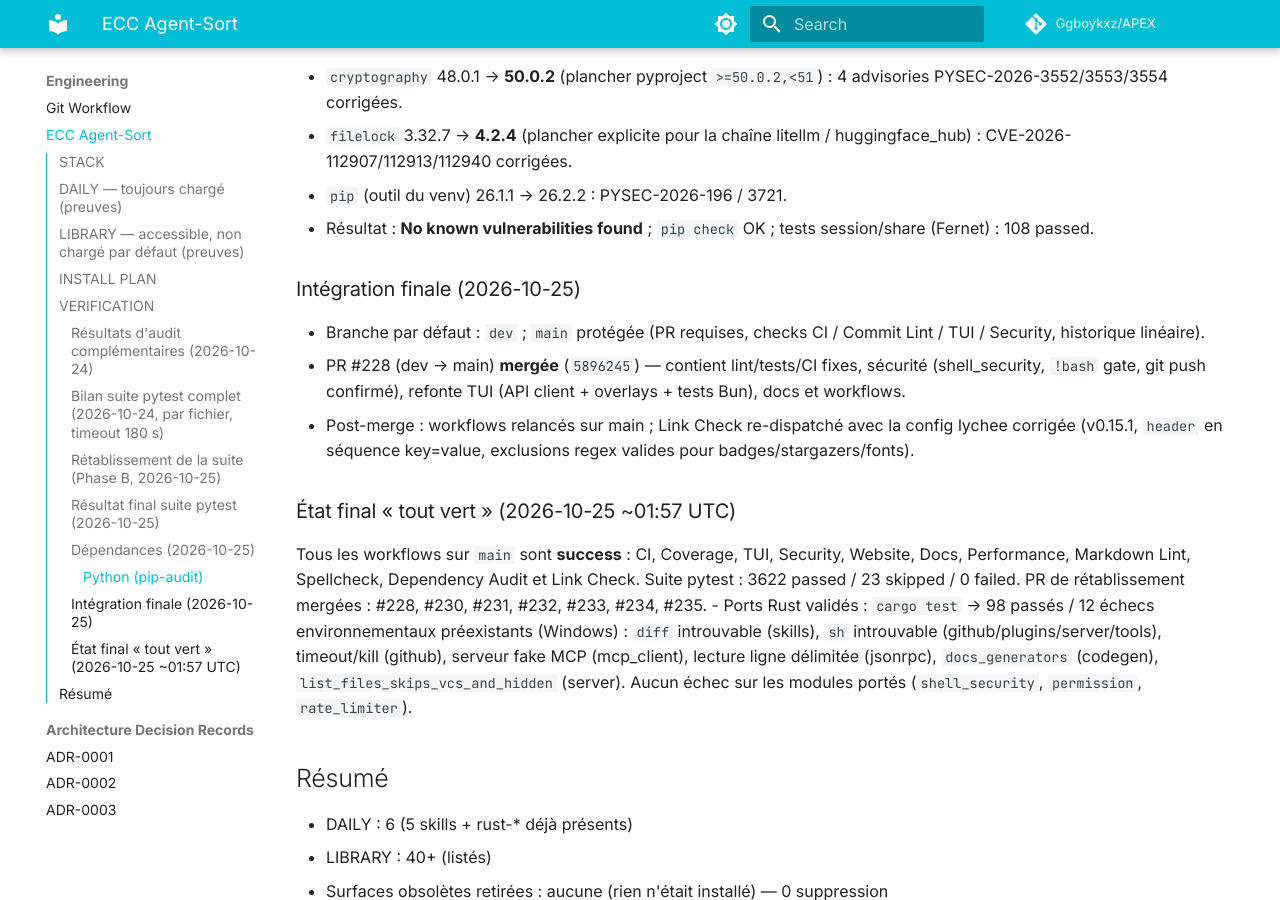
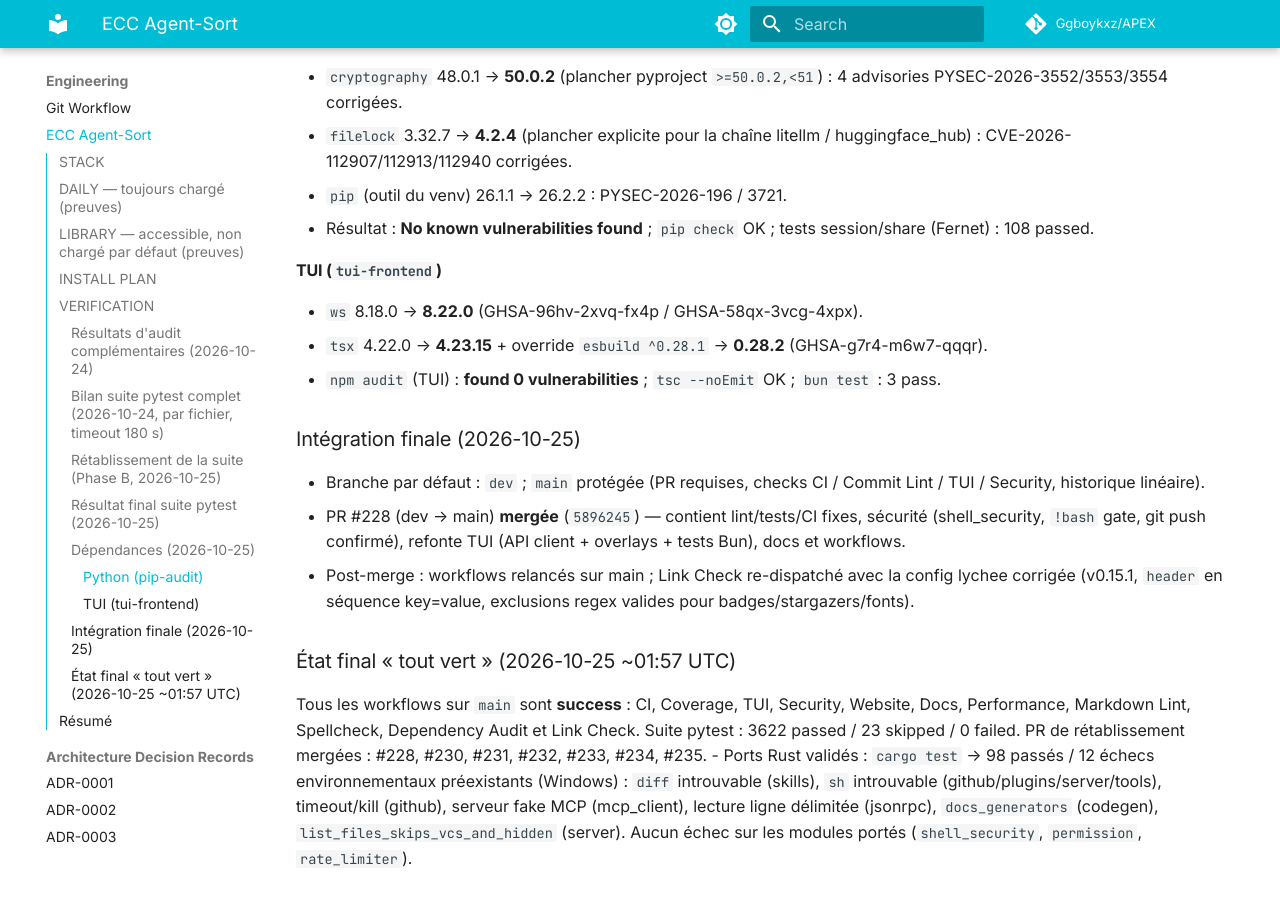
Before and after one commit to Ggboykxz/APEX, an MkDocs documentation site: the page built from docs/ecc-agent-sort.md, in a window 1280 px wide and 900 px high, scrolled down 4847 px. Built offline with MkDocs 1.6.1 and Material for MkDocs 9.7.7, drawn with Linux system fonts in a browser that asks for light colours; comment, search, counter and statistics services are not loaded; the version menu is left out.

Commit message:
chore(deps): bump ws and tsx/esbuild in TUI (npm audit clean)

```diff
--- a/docs/ecc-agent-sort.md
+++ b/docs/ecc-agent-sort.md
@@ -156,6 +156,14 @@ Les 23 skips sont documentés et motivés (POSIX-only / chmod / watchdog absent)
 - Résultat : **No known vulnerabilities found** ; `pip check` OK ;
   tests session/share (Fernet) : 108 passed.
 
+#### TUI (`tui-frontend`)
+
+- `ws` 8.18.0 → **8.22.0** (GHSA-96hv-2xvq-fx4p / GHSA-58qx-3vcg-4xpx).
+- `tsx` 4.22.0 → **4.23.15** + override `esbuild ^0.28.1` → **0.28.2**
+  (GHSA-g7r4-m6w7-qqqr).
+- `npm audit` (TUI) : **found 0 vulnerabilities** ; `tsc --noEmit` OK ;
+  `bun test` : 3 pass.
+
 ### Intégration finale (2026-10-25)
 
 - Branche par défaut : `dev` ; `main` protégée (PR requises, checks CI /
```
Also changed, not shown: 2 other files.
